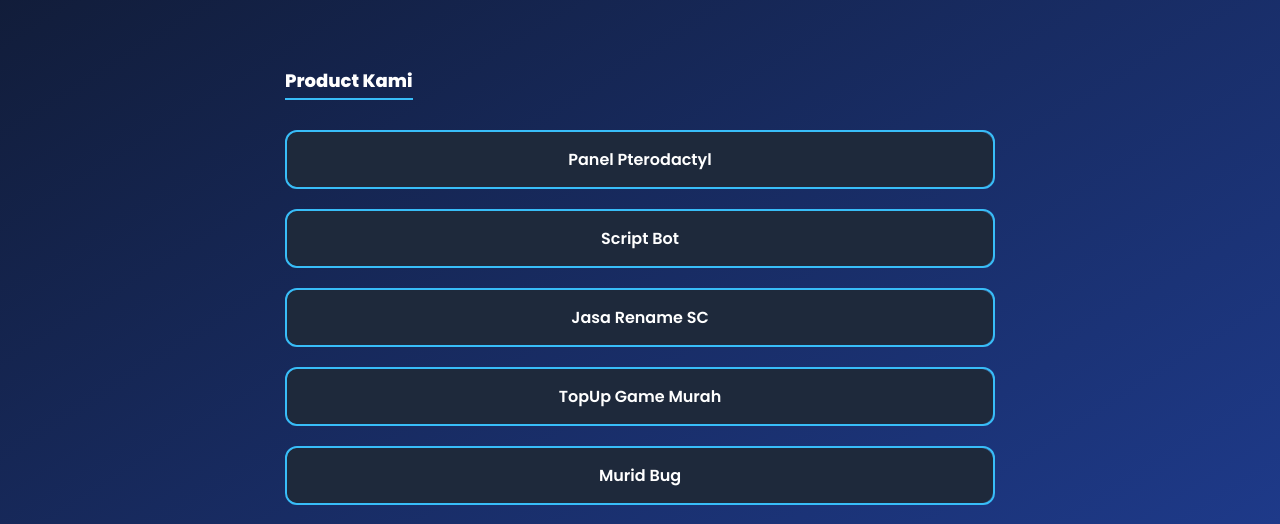
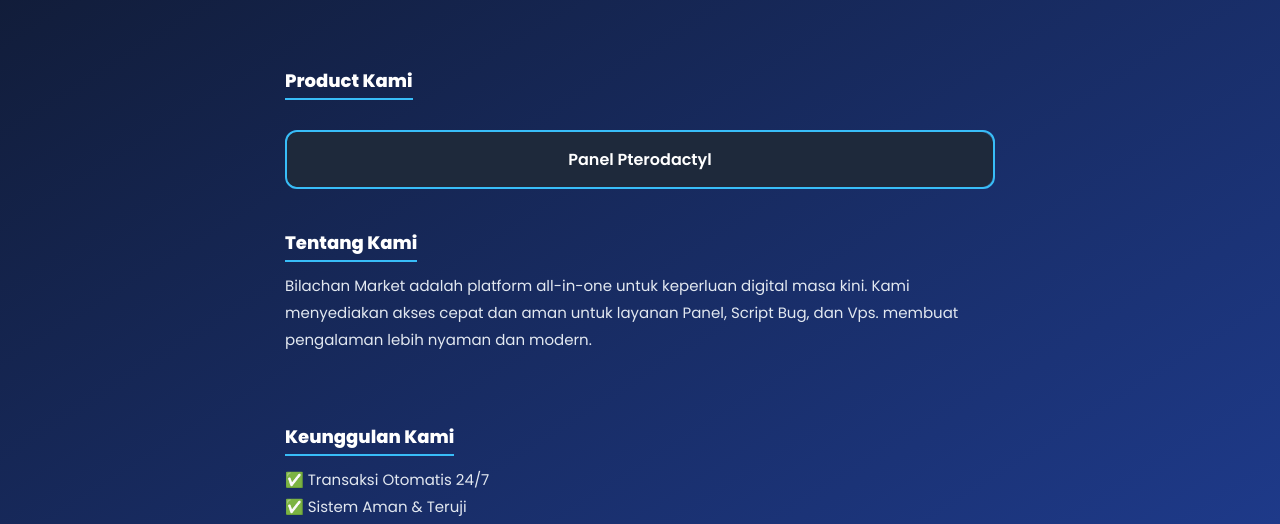
Before and after one commit to bilachan01/sitebilachan, a plain HTML site: page index.html in a window 1280 px wide. Shown: the part 264-788 px from the top of the page. Drawn offline with Linux system fonts and the light colour scheme.

Commit message:
Update index.html

```diff
--- a/index.html
+++ b/index.html
@@ -180,11 +180,7 @@
 
     <div class="section-title">Product Kami</div>
     <div class="menu">
-      <a href="https://panel-tan-six.vercel.app/" target="_blank"><span>Panel Pterodactyl</span></a>
-      <a href="https://scbot-beryl.vercel.app/" target="_blank"><span>Script Bot</span></a>
-      <a href="https://rinemsc.vercel.app/" target="_blank"><span>Jasa Rename SC</span></a>
-     <a href="https://topup-weld.vercel.app/" target="_blank"><span>TopUp Game Murah</span></a>
-     <a href="https://topup-weld.vercel.app/" target="_blank"><span>Murid Bug</span></a>
+      <a href="https://panel-pterodactyl-web.vercel.app/" target="_blank"><span>Panel Pterodactyl</span></a>
     </div>
 
     <div class="section-title">Tentang Kami</div>
```
